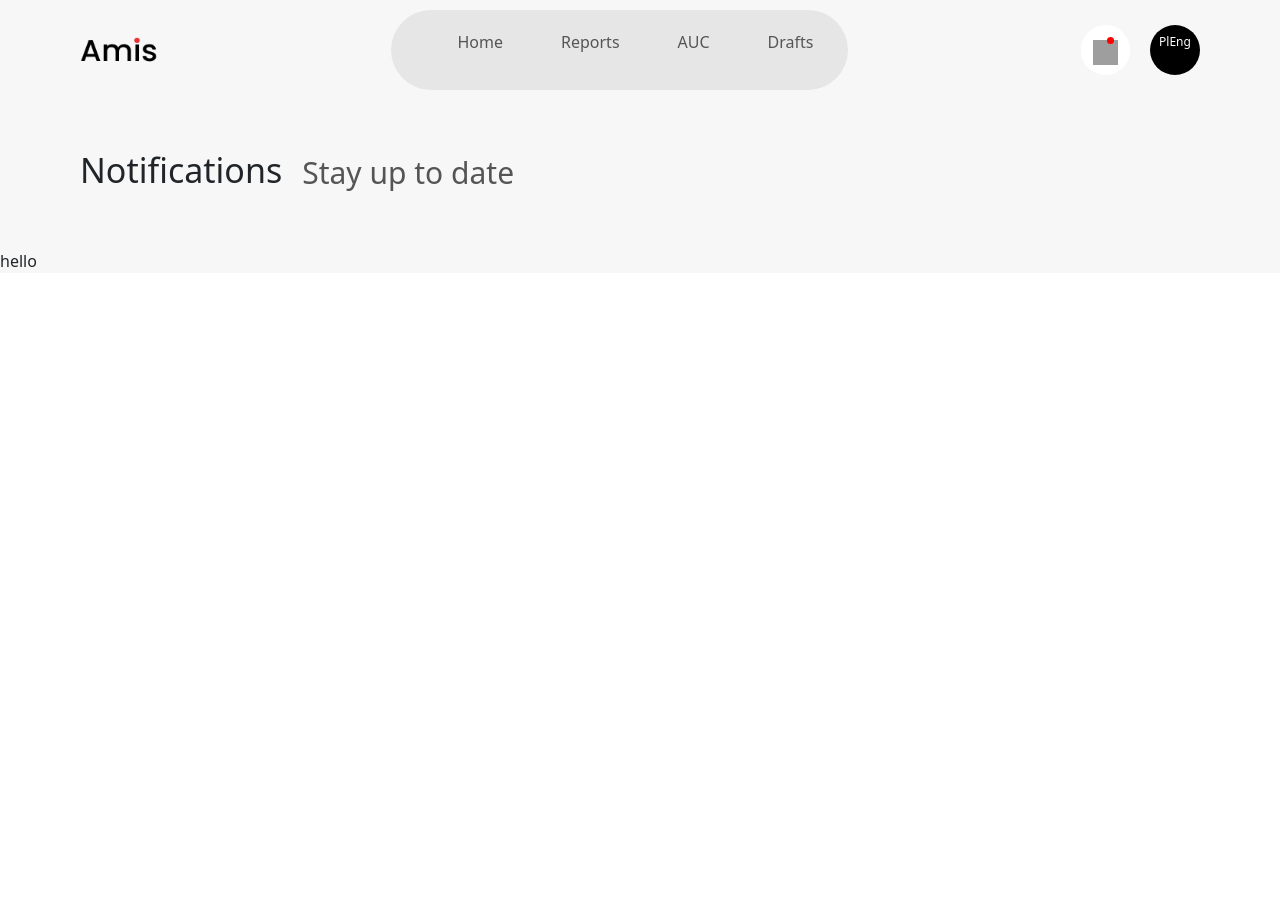
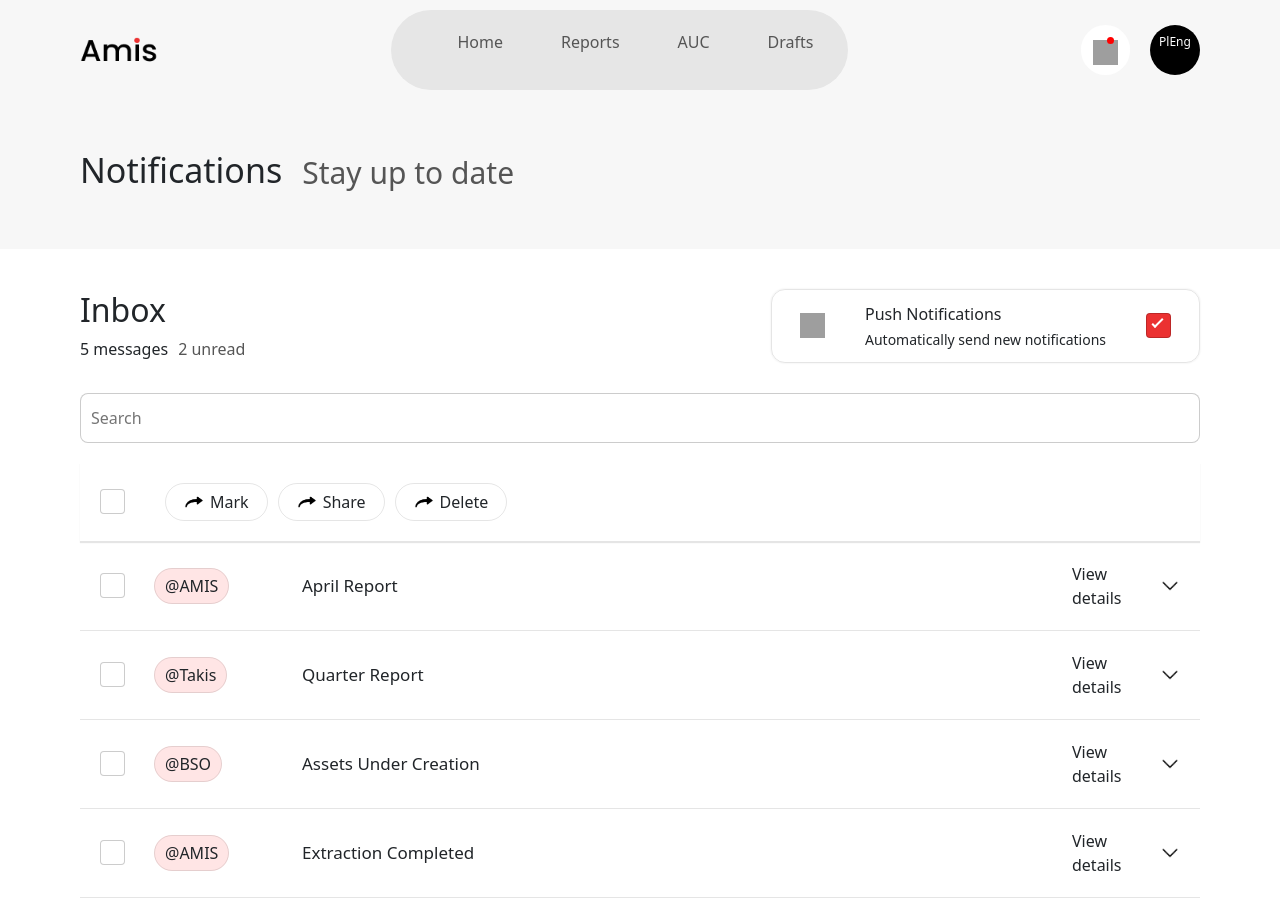
Before and after one commit to AMISTheProject/AMIS, a React (Create React App) app: page /notifications in a window 1280 px wide. Shown: the top 910 px of the page. Before the commit the page ends 800 px from the top, so only its background shows below. Built offline with nearby package versions, Linux system fonts and the light colour scheme; grey boxes are pictures that could not be loaded.

Commit message:
Implement the Notifications page and the NotificationListRow component

```diff
--- a/src/assets/style/styles.css
+++ b/src/assets/style/styles.css
@@ -1185,4 +1185,134 @@
 
 .notifications-container {
     padding: 40px 80px;
+    background-color: #fff;
 }
+
+.notif-row-container {
+    padding: 20px;
+    display: flex;
+    flex-direction: column;
+    border-bottom: 1px solid rgba(0, 0, 0, 0.1);
+    gap: 40px;
+}
+
+.notif-row-header {
+    display: flex;
+    flex-direction: row;
+    align-items: center;
+}
+
+.notif-check {
+    width: 5%;
+}
+
+.notif-user-container {
+    width: 10%;
+}
+
+.notif-user {
+    background-color: rgba(255, 0, 0, 0.1);
+    border: 1px solid rgba(0, 0, 0, 0.1);
+    border-radius: 50px;
+    padding: 6px 10px;
+}
+
+.notif-title {
+    font-weight: 500;
+    font-size: 17px;
+    width: 75%;
+    padding-left: 40px;
+}
+
+.notif-details-button {
+    width: 10%;
+    display: flex;
+    flex-direction: row;
+    align-items: center;
+    justify-content: flex-end;
+    gap: 10px;
+    cursor: pointer;
+}
+
+.notif-details-button:active {
+    opacity: 0.7;
+}
+
+.notif-details-arrow {
+    transform: rotate(270deg);
+    transition: transform 0.2s;
+}
+
+.notif-details-arrow.exp {
+    transform: rotate(90deg);
+}
+
+.notifications-header {
+    display: flex;
+    flex-direction: row;
+    align-items: center;
+    justify-content: space-between;
+    margin-bottom: 30px;
+}
+
+.notifications-perm-container {
+    padding: 12px 28px;
+    border: 1px solid rgba(0, 0, 0, 0.1);
+    box-shadow: 0px 0px 2px rgba(0, 0, 0, 0.1);
+    border-radius: 14px;
+    display: flex;
+    flex-direction: row;
+    align-items: center;
+    gap: 40px;
+}
+
+.notifications-perm-text-container {
+    display: flex;
+    flex-direction: column;
+    gap: 3px;
+}
+
+.notifications-perm-title {
+    font-weight: 500;
+    font-size: 16px;
+}
+
+.notifications-perm-p {
+    font-size: 14px;
+}
+
+.notifications-title {
+    font-weight: 500;
+}
+
+.notifications-actions {
+    margin-top: 20px;
+    padding: 20px;
+    border-bottom: 1px solid rgba(0, 0, 0, 0.1);
+    box-shadow: 0 1px 1px rgba(0, 0, 0, 0.1);
+    display: flex;
+    flex-direction: row;
+    gap: 10px;
+    align-items: center;
+}
+
+.notifications-actions > .chip-container:first-of-type {
+    margin-left: 30px;
+}
+
+.chip-container {
+    padding: 6px 18px;
+    display: flex;
+    flex-direction: row;
+    border: 1px solid rgba(0, 0, 0, 0.1);
+    border-radius: 20px;
+    gap: 6px;
+    align-items: center;
+    justify-content: center;
+    cursor: pointer;
+    transition: background-color 0.3s;
+}
+
+.chip-container:hover {
+    background-color: rgba(255, 0, 0, 0.1);
+}
--- a/src/components/NotificationListRow.js
+++ b/src/components/NotificationListRow.js
@@ -0,0 +1,40 @@
+import '../assets/style/styles.css';
+import React, { useState } from 'react';
+import { Checkbox } from './Checkbox';
+import arrow from '../assets/images/left-arrow-icon.png';
+
+export const NotificationListRow = ({user, title, desc}) => {
+    const [isSelected, setIsSelected] = useState(false);
+    const [isExpanded, setIsExpanded] = useState(false);
+
+    function toggleExpand() {
+        setIsExpanded(!isExpanded);
+    }
+
+    return (
+        <div className='notif-row-container'>
+            <div className='notif-row-header'>
+                <div className='notif-check'>
+                    <Checkbox value={isSelected} onChange={setIsSelected}/>
+                </div>
+
+                <div className='notif-user-container'>
+                    <span className='notif-user'>@{user}</span>
+                </div>
+
+                <span className='notif-title'>{title}</span>
+
+                <div className='notif-details-button' onClick={toggleExpand}>
+                    <span>View details</span>
+                    <img src={arrow} height='20px' width='20px' className={`notif-details-arrow ${isExpanded ? 'exp' : ''}`}/>
+                </div>
+            </div>
+
+            <div className='notif-details-container' hidden={!isExpanded}>
+                <p className='notif-details-text'>
+                    Hello Solon! The automated Report for April is ready... Lorem ipsum dolor sit amet, consectetur adipiscing elit. Suspendisse semper, arcu quis scelerisque laoreet, metus purus commodo velit, sed imperdiet tellus tellus vel tortor. Praesent eget fermentum arcu, vitae mattis odio. Maecenas semper porta tempor. Nam elementum gravida felis ac semper. Sed vitae pretium arcu.
+                </p>
+            </div>
+        </div>
+    );
+};
--- a/src/screens/NotificationsScreen.js
+++ b/src/screens/NotificationsScreen.js
@@ -1,7 +1,53 @@
 import '../assets/style/styles.css';
+import { NotificationListRow } from '../components/NotificationListRow';
+import { Checkbox } from '../components/Checkbox';
+import bell from '../assets/images/notif.png';
+import share from '../assets/images/share.png';
+import { ChipButton } from '../components/ChipButton';
+import React, { useState } from 'react';
 
 export const NotificationsScreen = () => {
+    const [areNotifAllowed, setAreNotifAllowed] = useState(true);
+    const [allSelected, setAllSelected] = useState(false);
+
     return (
-        <div>hello</div>
+        <div className='notifications-container'>
+            <div className='notifications-header'>
+                <div className='notifications-header-vbox'>
+                    <h2 className='notifications-title'>Inbox</h2>
+                    <div>
+                        <span>5 messages</span>
+                        <span style={{marginLeft: 10, color: '#555'}}>2 unread</span>
+                    </div>
+                </div>
+
+                <div className='notifications-perm-container'>
+                    <img src={bell} width='25px' height='25px'/>
+
+                    <div className='notifications-perm-text-container'>
+                        <span className='notifications-perm-title'>Push Notifications</span>
+                        <span className='notifications-perm-p'>Automatically send new notifications</span>
+                    </div>
+
+                    <Checkbox value={areNotifAllowed} onChange={setAreNotifAllowed}/>
+                </div>
+            </div>
+
+            <input className='asset-screen-input-field' id="search" name="search" placeholder='Search' />
+
+            <div className='notifications-actions'>
+                <Checkbox value={allSelected} onChange={setAllSelected}/>
+                <ChipButton text={'Mark'} icon={share} />
+                <ChipButton text={'Share'} icon={share} />
+                <ChipButton text={'Delete'} icon={share} />
+            </div>
+
+            <div className='notifications-content'>
+                <NotificationListRow user='AMIS' title='April Report'/>
+                <NotificationListRow user='Takis' title='Quarter Report'/>
+                <NotificationListRow user='BSO' title='Assets Under Creation'/>
+                <NotificationListRow user='AMIS' title='Extraction Completed'/>
+            </div>
+        </div>
     );
 };
```
